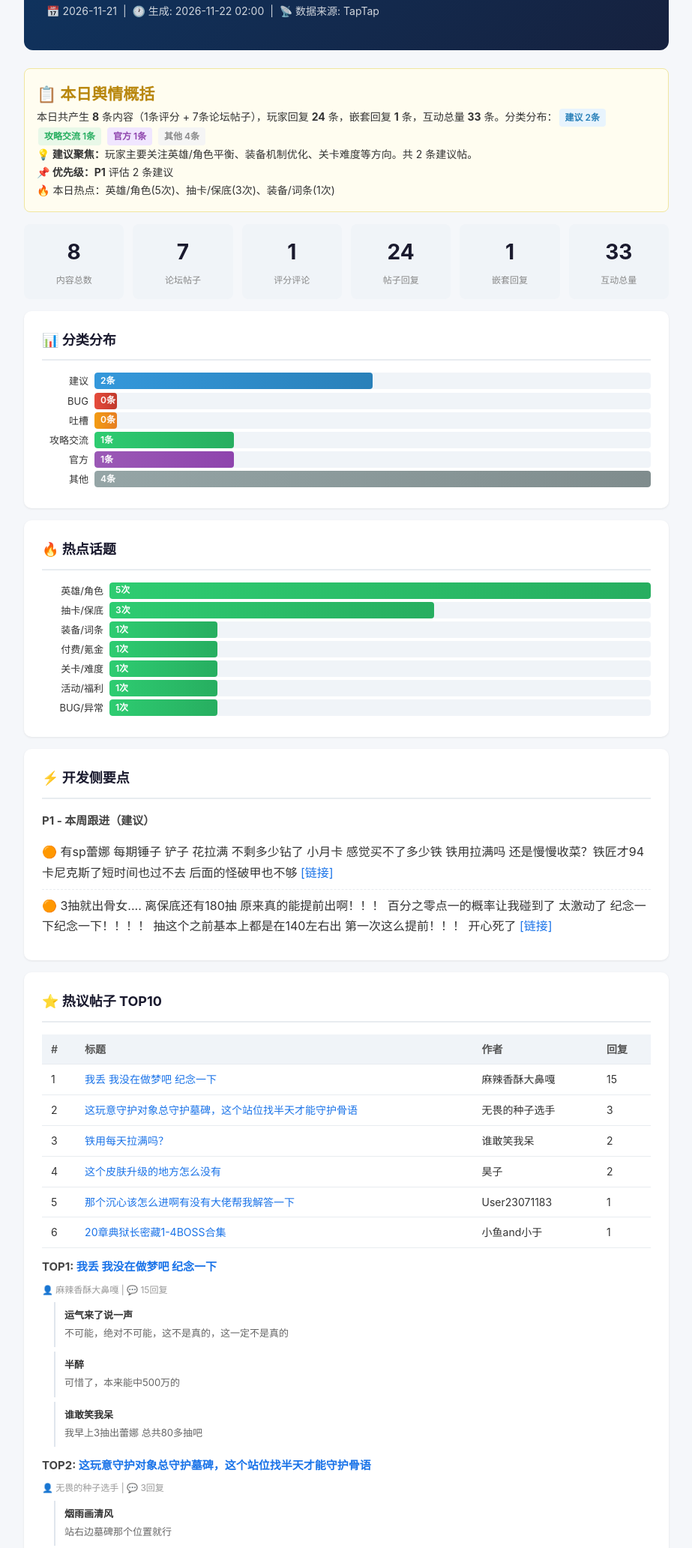
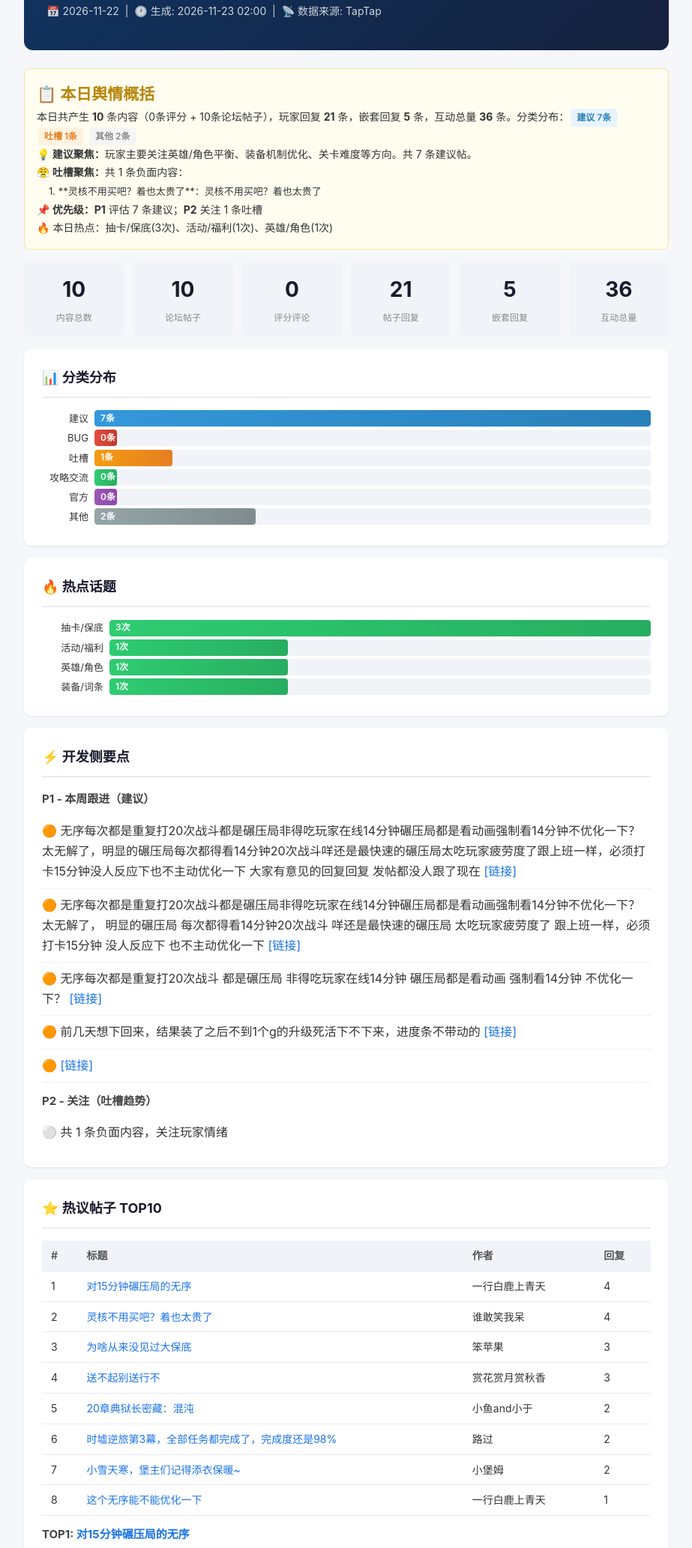
Before and after one commit to linyy663/dungeon4-monitor, a plain HTML site: page daily/index.html in a window 1280 px wide. Shown: the part 109-2174 px from the top of the page at 75% size, without its empty margins (178-1101 px from the left). Drawn offline with Linux system fonts and the light colour scheme.

Commit message:
deploy: 6bda1e94da36c2d338b74b09e0cc7ae26ed8d3a9

```diff
--- a/daily/index.html
+++ b/daily/index.html
@@ -3,7 +3,7 @@
 <head>
 <meta charset="utf-8">
 <meta name="viewport" content="width=device-width,initial-scale=1">
-<title>地下城堡4 TapTap舆情日报 2026-11-21</title>
+<title>地下城堡4 TapTap舆情日报 2026-11-22</title>
 <style>
 *{margin:0;padding:0;box-sizing:border-box}
 body{font-family:-apple-system,BlinkMacSystemFont,"Segoe UI",Roboto,sans-serif;background:#f5f7fa;color:#333;line-height:1.7}
@@ -66,95 +66,121 @@ a:hover{text-decoration:underline}
 <div class="container">
 <div class="header" style="background:linear-gradient(135deg,#0f3460,#16213e)">
 <h1>地下城堡4 TapTap 舆情日报</h1>
-<div class="meta">📅 2026-11-21 &nbsp;|&nbsp; 🕐 生成: 2026-11-22 02:00 &nbsp;|&nbsp; 📡 数据来源: TapTap</div>
+<div class="meta">📅 2026-11-22 &nbsp;|&nbsp; 🕐 生成: 2026-11-23 02:00 &nbsp;|&nbsp; 📡 数据来源: TapTap</div>
 </div>
 <div class="summary-box"><h2>📋 本日舆情概括</h2>
-<p>本日共产生 <strong>8</strong> 条内容（1条评分 + 7条论坛帖子），玩家回复 <strong>24</strong> 条，嵌套回复 <strong>1</strong> 条，互动总量 <strong>33</strong> 条。分类分布：<span class="tag tag-suggest">建议 2条</span> <span class="tag tag-guide">攻略交流 1条</span> <span class="tag tag-official">官方 1条</span> <span class="tag tag-other">其他 4条</span></p>
-<p><strong>💡 建议聚焦：</strong>玩家主要关注英雄/角色平衡、装备机制优化、关卡难度等方向。共 2 条建议帖。</p>
-<p><strong>📌 优先级：</strong><strong>P1</strong> 评估 2 条建议</p>
-<p>🔥 本日热点：英雄/角色(5次)、抽卡/保底(3次)、装备/词条(1次)</p>
+<p>本日共产生 <strong>10</strong> 条内容（0条评分 + 10条论坛帖子），玩家回复 <strong>21</strong> 条，嵌套回复 <strong>5</strong> 条，互动总量 <strong>36</strong> 条。分类分布：<span class="tag tag-suggest">建议 7条</span> <span class="tag tag-complain">吐槽 1条</span> <span class="tag tag-other">其他 2条</span></p>
+<p><strong>💡 建议聚焦：</strong>玩家主要关注英雄/角色平衡、装备机制优化、关卡难度等方向。共 7 条建议帖。</p>
+<p><strong>😤 吐槽聚焦：</strong>共 1 条负面内容：</p>
+<p style="margin:2px 0 2px 16px;font-size:13px">1. **灵核不用买吧？着也太贵了**：灵核不用买吧？着也太贵了</p>
+<p><strong>📌 优先级：</strong><strong>P1</strong> 评估 7 条建议；<strong>P2</strong> 关注 1 条吐槽</p>
+<p>🔥 本日热点：抽卡/保底(3次)、活动/福利(1次)、英雄/角色(1次)</p>
 </div>
 <div class="stats-grid">
-<div class="stat-box"><div class="num">8</div><div class="label">内容总数</div></div>
-<div class="stat-box"><div class="num">7</div><div class="label">论坛帖子</div></div>
-<div class="stat-box"><div class="num">1</div><div class="label">评分评论</div></div>
-<div class="stat-box"><div class="num">24</div><div class="label">帖子回复</div></div>
-<div class="stat-box"><div class="num">1</div><div class="label">嵌套回复</div></div>
-<div class="stat-box"><div class="num">33</div><div class="label">互动总量</div></div>
+<div class="stat-box"><div class="num">10</div><div class="label">内容总数</div></div>
+<div class="stat-box"><div class="num">10</div><div class="label">论坛帖子</div></div>
+<div class="stat-box"><div class="num">0</div><div class="label">评分评论</div></div>
+<div class="stat-box"><div class="num">21</div><div class="label">帖子回复</div></div>
+<div class="stat-box"><div class="num">5</div><div class="label">嵌套回复</div></div>
+<div class="stat-box"><div class="num">36</div><div class="label">互动总量</div></div>
 </div>
 <div class="card"><h2>📊 分类分布</h2>
-<div class="bar-chart"><div class="bar-label">建议</div><div class="bar-track"><div class="bar-fill bar-suggest" style="width:50%">2条</div></div></div>
+<div class="bar-chart"><div class="bar-label">建议</div><div class="bar-track"><div class="bar-fill bar-suggest" style="width:100%">7条</div></div></div>
 <div class="bar-chart"><div class="bar-label">BUG</div><div class="bar-track"><div class="bar-fill bar-bug" style="width:0%">0条</div></div></div>
-<div class="bar-chart"><div class="bar-label">吐槽</div><div class="bar-track"><div class="bar-fill bar-complain" style="width:0%">0条</div></div></div>
-<div class="bar-chart"><div class="bar-label">攻略交流</div><div class="bar-track"><div class="bar-fill bar-guide" style="width:25%">1条</div></div></div>
-<div class="bar-chart"><div class="bar-label">官方</div><div class="bar-track"><div class="bar-fill bar-official" style="width:25%">1条</div></div></div>
-<div class="bar-chart"><div class="bar-label">其他</div><div class="bar-track"><div class="bar-fill bar-other" style="width:100%">4条</div></div></div>
+<div class="bar-chart"><div class="bar-label">吐槽</div><div class="bar-track"><div class="bar-fill bar-complain" style="width:14%">1条</div></div></div>
+<div class="bar-chart"><div class="bar-label">攻略交流</div><div class="bar-track"><div class="bar-fill bar-guide" style="width:0%">0条</div></div></div>
+<div class="bar-chart"><div class="bar-label">官方</div><div class="bar-track"><div class="bar-fill bar-official" style="width:0%">0条</div></div></div>
+<div class="bar-chart"><div class="bar-label">其他</div><div class="bar-track"><div class="bar-fill bar-other" style="width:29%">2条</div></div></div>
 </div>
 <div class="card"><h2>🔥 热点话题</h2>
-<div class="bar-chart"><div class="bar-label" style="width:90px">英雄/角色</div><div class="bar-track"><div class="bar-fill bar-guide" style="width:100%">5次</div></div></div>
-<div class="bar-chart"><div class="bar-label" style="width:90px">抽卡/保底</div><div class="bar-track"><div class="bar-fill bar-guide" style="width:60%">3次</div></div></div>
-<div class="bar-chart"><div class="bar-label" style="width:90px">装备/词条</div><div class="bar-track"><div class="bar-fill bar-guide" style="width:20%">1次</div></div></div>
-<div class="bar-chart"><div class="bar-label" style="width:90px">付费/氪金</div><div class="bar-track"><div class="bar-fill bar-guide" style="width:20%">1次</div></div></div>
-<div class="bar-chart"><div class="bar-label" style="width:90px">关卡/难度</div><div class="bar-track"><div class="bar-fill bar-guide" style="width:20%">1次</div></div></div>
-<div class="bar-chart"><div class="bar-label" style="width:90px">活动/福利</div><div class="bar-track"><div class="bar-fill bar-guide" style="width:20%">1次</div></div></div>
-<div class="bar-chart"><div class="bar-label" style="width:90px">BUG/异常</div><div class="bar-track"><div class="bar-fill bar-guide" style="width:20%">1次</div></div></div>
+<div class="bar-chart"><div class="bar-label" style="width:90px">抽卡/保底</div><div class="bar-track"><div class="bar-fill bar-guide" style="width:100%">3次</div></div></div>
+<div class="bar-chart"><div class="bar-label" style="width:90px">活动/福利</div><div class="bar-track"><div class="bar-fill bar-guide" style="width:33%">1次</div></div></div>
+<div class="bar-chart"><div class="bar-label" style="width:90px">英雄/角色</div><div class="bar-track"><div class="bar-fill bar-guide" style="width:33%">1次</div></div></div>
+<div class="bar-chart"><div class="bar-label" style="width:90px">装备/词条</div><div class="bar-track"><div class="bar-fill bar-guide" style="width:33%">1次</div></div></div>
 </div>
 <div class="card"><h2>⚡ 开发侧要点</h2>
 <h3 class="p1">P1 - 本周跟进（建议）</h3>
-<div class="priority-item">🟠 有sp蕾娜 每期锤子 铲子 花拉满 不剩多少钻了 小月卡 感觉买不了多少铁
-铁用拉满吗 还是慢慢收菜？铁匠才94
-卡尼克斯了短时间也过不去 后面的怪破甲也不够
- <a href="https://www.taptap.cn/moment/873347409344727484" target="_blank">[链接]</a>
+<div class="priority-item">🟠 无序每次都是重复打20次战斗都是碾压局非得吃玩家在线14分钟碾压局都是看动画强制看14分钟不优化一下？太无解了，明显的碾压局每次都得看14分钟20次战斗咩还是最快速的碾压局太吃玩家疲劳度了跟上班一样，必须打卡15分钟没人反应下也不主动优化一下
+大家有意见的回复回复
+发帖都没人跟了现在
+ <a href="https://www.taptap.cn/moment/873683356636676857" target="_blank">[链接]</a>
 </div>
-<div class="priority-item">🟠 3抽就出骨女....
-离保底还有180抽 原来真的能提前出啊！！！
-百分之零点一的概率让我碰到了
-太激动了
-纪念一下纪念一下！！！！
-抽这个之前基本上都是在140左右出
-第一次这么提前！！！ 开心死了
- <a href="https://www.taptap.cn/moment/873069739587406029" target="_blank">[链接]</a>
+<div class="priority-item">🟠 无序每次都是重复打20次战斗都是碾压局非得吃玩家在线14分钟碾压局都是看动画强制看14分钟不优化一下？
+太无解了，
+明显的碾压局
+每次都得看14分钟20次战斗
+咩还是最快速的碾压局
+太吃玩家疲劳度了
+跟上班一样，必须打卡15分钟
+没人反应下
+也不主动优化一下
+ <a href="https://www.taptap.cn/moment/873683120392506959" target="_blank">[链接]</a>
+</div>
+<div class="priority-item">🟠 无序每次都是重复打20次战斗
+都是碾压局
+非得吃玩家在线14分钟
+碾压局都是看动画
+强制看14分钟
+不优化一下？
+ <a href="https://www.taptap.cn/moment/873682695660504827" target="_blank">[链接]</a>
+</div>
+<div class="priority-item">🟠 前几天想下回来，结果装了之后不到1个g的升级死活下不下来，进度条不带动的
+ <a href="https://www.taptap.cn/moment/873671372310580050" target="_blank">[链接]</a>
+</div>
+<div class="priority-item">🟠
+ <a href="https://www.taptap.cn/moment/873606321054681645" target="_blank">[链接]</a>
+</div>
+<h3 class="p2">P2 - 关注（吐槽趋势）</h3>
+<div class="priority-item">⚪ 共 1 条负面内容，关注玩家情绪</div>
+</div>
+<div class="card"><h2>⭐ 热议帖子 TOP10</h2><table><tr><th>#</th><th>标题</th><th>作者</th><th>回复</th></tr>
+<tr><td>1</td><td><a href="https://www.taptap.cn/moment/873683356636676857" target="_blank">对15分钟碾压局的无序</a></td><td>一行白鹿上青天</td><td>4</td></tr>
+<tr><td>2</td><td><a href="https://www.taptap.cn/moment/873543665136436569" target="_blank">灵核不用买吧？着也太贵了</a></td><td>谁敢笑我呆</td><td>4</td></tr>
+<tr><td>3</td><td><a href="https://www.taptap.cn/moment/873606321054681645" target="_blank">为啥从来没见过大保底</a></td><td>笨苹果</td><td>3</td></tr>
+<tr><td>4</td><td><a href="https://www.taptap.cn/moment/873501854594501619" target="_blank">送不起别送行不</a></td><td>赏花赏月赏秋香</td><td>3</td></tr>
+<tr><td>5</td><td><a href="https://www.taptap.cn/moment/873623986678793662" target="_blank">20章典狱长密藏：混沌</a></td><td>小鱼and小于</td><td>2</td></tr>
+<tr><td>6</td><td><a href="https://www.taptap.cn/moment/873615611417069853" target="_blank">时墟逆旅第3幕，全部任务都完成了，完成度还是98%</a></td><td>路过</td><td>2</td></tr>
+<tr><td>7</td><td><a href="https://www.taptap.cn/moment/872908465662592739" target="_blank">小雪天寒，堡主们记得添衣保暖~</a></td><td>小堡姆</td><td>2</td></tr>
+<tr><td>8</td><td><a href="https://www.taptap.cn/moment/873683120392506959" target="_blank">这个无序能不能优化一下</a></td><td>一行白鹿上青天</td><td>1</td></tr>
+</table>
+<h3>TOP1: <a href="https://www.taptap.cn/moment/873683356636676857" target="_blank">对15分钟碾压局的无序</a></h3>
+<div class="item-meta">👤 一行白鹿上青天  |  💬 4回复</div>
+<div class="comment-thread"><div class="comment-user">地下城堡4小堡安</div><div class="comment-text">堡主你好，你的建议我们已收到，后续会尽量考虑优化，具体进度尽请期待</div>
+</div>
+<div class="comment-thread"><div class="comment-user">独一无二的指挥官</div><div class="comment-text">刚出无序就有人提过 就是不听</div>
+</div>
+<div class="comment-thread"><div class="comment-user">，</div><div class="comment-text">不用审神力，不选buff ，可以压缩到8分钟左右</div>
+</div>
+<h3>TOP2: <a href="https://www.taptap.cn/moment/873543665136436569" target="_blank">灵核不用买吧？着也太贵了</a></h3>
+<div class="item-meta">👤 谁敢笑我呆  |  💬 4回复</div>
+<div class="comment-thread"><div class="comment-user">小鱼and小于</div><div class="comment-text">100级酒馆以后再买</div>
+<div class="comment-thread"><div class="comment-user">↳ 谁敢笑我呆</div><div class="comment-text">好</div></div>
+</div>
+<div class="comment-thread"><div class="comment-user">黑崎一护</div><div class="comment-text">等级这个不着急，100潜力后再考虑这个</div>
+</div>
+<div class="comment-thread"><div class="comment-user">仙灵女巫阿木木</div><div class="comment-text">你不买怎么升技能？</div>
+<div class="comment-thread"><div class="comment-user">↳ 谁敢笑我呆</div><div class="comment-text">才玩一个月 酒馆都不够等级</div></div>
+</div>
+<h3>TOP3: <a href="https://www.taptap.cn/moment/873606321054681645" target="_blank">为啥从来没见过大保底</a></h3>
+<div class="item-meta">👤 笨苹果  |  💬 3回复</div>
+<div class="comment-thread"><div class="comment-user">勾栏听曲</div><div class="comment-text">108.9左右有个96/97保底</div>
+</div>
+<div class="comment-thread"><div class="comment-user">，</div><div class="comment-text">第一个好像是105.5左右加油，还差点</div>
+</div>
+<div class="comment-thread"><div class="comment-user">cy</div><div class="comment-text">可能还没到刷新次数，记得得2500次</div>
 </div>
 </div>
-<div class="card"><h2>⭐ 热议帖子 TOP10</h2><table><tr><th>#</th><th>标题</th><th>作者</th><th>回复</th></tr>
-<tr><td>1</td><td><a href="https://www.taptap.cn/moment/873069739587406029" target="_blank">我丢 我没在做梦吧 纪念一下</a></td><td>麻辣香酥大鼻嘎</td><td>15</td></tr>
-<tr><td>2</td><td><a href="https://www.taptap.cn/moment/873329836947410674" target="_blank">这玩意守护对象总守护墓碑，这个站位找半天才能守护骨语</a></td><td>无畏的种子选手</td><td>3</td></tr>
-<tr><td>3</td><td><a href="https://www.taptap.cn/moment/873347409344727484" target="_blank">铁用每天拉满吗？</a></td><td>谁敢笑我呆</td><td>2</td></tr>
-<tr><td>4</td><td><a href="https://www.taptap.cn/moment/873271666594021633" target="_blank">这个皮肤升级的地方怎么没有</a></td><td>昊子</td><td>2</td></tr>
-<tr><td>5</td><td><a href="https://www.taptap.cn/moment/873331817543895552" target="_blank">那个沉心该怎么进啊有没有大佬帮我解答一下</a></td><td>User23071183</td><td>1</td></tr>
-<tr><td>6</td><td><a href="https://www.taptap.cn/moment/873264616958855882" target="_blank">20章典狱长密藏1-4BOSS合集</a></td><td>小鱼and小于</td><td>1</td></tr>
-</table>
-<h3>TOP1: <a href="https://www.taptap.cn/moment/873069739587406029" target="_blank">我丢 我没在做梦吧 纪念一下</a></h3>
-<div class="item-meta">👤 麻辣香酥大鼻嘎  |  💬 15回复</div>
-<div class="comment-thread"><div class="comment-user">运气来了说一声</div><div class="comment-text">不可能，绝对不可能，这不是真的，这一定不是真的</div>
+<div class="card"><h2>📋 本日全部论坛帖子 (10条)</h2>
+<div class="item-row"><span class="tag tag-suggest">建议</span> <span class="item-title"><a href="https://www.taptap.cn/moment/873683356636676857" target="_blank">1. 对15分钟碾压局的无序</a></span> <span class="item-meta">👤 一行白鹿上青天  💬 4回复</span></div>
+<div class="item-row"><span class="tag tag-suggest">建议</span> <span class="item-title"><a href="https://www.taptap.cn/moment/873683120392506959" target="_blank">2. 这个无序能不能优化一下</a></span> <span class="item-meta">👤 一行白鹿上青天  💬 1回复</span></div>
+<div class="item-row"><span class="tag tag-suggest">建议</span> <span class="item-title"><a href="https://www.taptap.cn/moment/873682695660504827" target="_blank">3. 特意记录一下</a></span> <span class="item-meta">👤 一行白鹿上青天  💬 0回复</span></div>
+<div class="item-row"><span class="tag tag-suggest">建议</span> <span class="item-title"><a href="https://www.taptap.cn/moment/873671372310580050" target="_blank">4. 下载更新慢的要死</a></span> <span class="item-meta">👤 未设置昵称  💬 0回复</span></div>
+<div class="item-row"><span class="tag tag-other">其他</span> <span class="item-title"><a href="https://www.taptap.cn/moment/873623986678793662" target="_blank">5. 20章典狱长密藏：混沌</a></span> <span class="item-meta">👤 小鱼and小于  💬 2回复</span></div>
+<div class="item-row"><span class="tag tag-other">其他</span> <span class="item-title"><a href="https://www.taptap.cn/moment/873615611417069853" target="_blank">6. 时墟逆旅第3幕，全部任务都完成了，完成度还是98%</a></span> <span class="item-meta">👤 路过  💬 2回复</span></div>
+<div class="item-row"><span class="tag tag-suggest">建议</span> <span class="item-title"><a href="https://www.taptap.cn/moment/873606321054681645" target="_blank">7. 为啥从来没见过大保底</a></span> <span class="item-meta">👤 笨苹果  💬 3回复</span></div>
+<div class="item-row"><span class="tag tag-complain">吐槽</span> <span class="item-title"><a href="https://www.taptap.cn/moment/873543665136436569" target="_blank">8. 灵核不用买吧？着也太贵了</a></span> <span class="item-meta">👤 谁敢笑我呆  💬 4回复</span></div>
+<div class="item-row"><span class="tag tag-suggest">建议</span> <span class="item-title"><a href="https://www.taptap.cn/moment/872908465662592739" target="_blank">9. 小雪天寒，堡主们记得添衣保暖~</a></span> <span class="item-meta">👤 小堡姆  💬 2回复</span></div>
+<div class="item-row"><span class="tag tag-suggest">建议</span> <span class="item-title"><a href="https://www.taptap.cn/moment/873501854594501619" target="_blank">10. 送不起别送行不</a></span> <span class="item-meta">👤 赏花赏月赏秋香  💬 3回复</span></div>
 </div>
-<div class="comment-thread"><div class="comment-user">半醉</div><div class="comment-text">可惜了，本来能中500万的</div>
-</div>
-<div class="comment-thread"><div class="comment-user">谁敢笑我呆</div><div class="comment-text">我早上3抽出蕾娜 总共80多抽吧</div>
-</div>
-<h3>TOP2: <a href="https://www.taptap.cn/moment/873329836947410674" target="_blank">这玩意守护对象总守护墓碑，这个站位找半天才能守护骨语</a></h3>
-<div class="item-meta">👤 无畏的种子选手  |  💬 3回复</div>
-<div class="comment-thread"><div class="comment-user">烟雨画清风</div><div class="comment-text">站右边墓碑那个位置就行</div>
-</div>
-<div class="comment-thread"><div class="comment-user">消磨无聊时光</div><div class="comment-text">按最近方向顺时针</div>
-</div>
-<div class="comment-thread"><div class="comment-user">无畏的种子选手</div><div class="comment-text">只能站骨语正后方</div>
-</div>
-<h3>TOP3: <a href="https://www.taptap.cn/moment/873347409344727484" target="_blank">铁用每天拉满吗？</a></h3>
-<div class="item-meta">👤 谁敢笑我呆  |  💬 2回复</div>
-<div class="comment-thread"><div class="comment-user">User393247986</div><div class="comment-text">最少拉到110 先过卢莫斯 现在可以先囤 过几天有活动</div>
-</div>
-<div class="comment-thread"><div class="comment-user">User23071183</div><div class="comment-text">慢慢玩呗不充钱的话</div>
-</div>
-</div>
-<div class="card"><h2>📋 本日全部论坛帖子 (7条)</h2>
-<div class="item-row"><span class="tag tag-suggest">建议</span> <span class="item-title"><a href="https://www.taptap.cn/moment/873347409344727484" target="_blank">1. 铁用每天拉满吗？</a></span> <span class="item-meta">👤 谁敢笑我呆  💬 2回复</span></div>
-<div class="item-row"><span class="tag tag-guide">攻略交流</span> <span class="item-title"><a href="https://www.taptap.cn/moment/873331817543895552" target="_blank">2. 那个沉心该怎么进啊有没有大佬帮我解答一下</a></span> <span class="item-meta">👤 User23071183  💬 1回复</span></div>
-<div class="item-row"><span class="tag tag-other">其他</span> <span class="item-title"><a href="https://www.taptap.cn/moment/873329836947410674" target="_blank">3. 这玩意守护对象总守护墓碑，这个站位找半天才能守护骨语</a></span> <span class="item-meta">👤 无畏的种子选手  💬 3回复</span></div>
-<div class="item-row"><span class="tag tag-official">官方</span> <span class="item-title"><a href="https://www.taptap.cn/moment/873271666594021633" target="_blank">4. 这个皮肤升级的地方怎么没有</a></span> <span class="item-meta">👤 昊子  💬 2回复</span></div>
-<div class="item-row"><span class="tag tag-other">其他</span> <span class="item-title"><a href="https://www.taptap.cn/moment/873267395731391008" target="_blank">5. 20章典狱长密藏：深渊巨龙</a></span> <span class="item-meta">👤 小鱼and小于  💬 0回复</span></div>
-<div class="item-row"><span class="tag tag-other">其他</span> <span class="item-title"><a href="https://www.taptap.cn/moment/873264616958855882" target="_blank">6. 20章典狱长密藏1-4BOSS合集</a></span> <span class="item-meta">👤 小鱼and小于  💬 1回复</span></div>
-<div class="item-row"><span class="tag tag-suggest">建议</span> <span class="item-title"><a href="https://www.taptap.cn/moment/873069739587406029" target="_blank">7. 我丢 我没在做梦吧 纪念一下</a></span> <span class="item-meta">👤 麻辣香酥大鼻嘎  💬 15回复</span></div>
-</div>
-<div class="footer">日报由 TapTap 舆情监控系统自动生成 | 2026-11-21 | 2026-11-22 02:00</div>
+<div class="footer">日报由 TapTap 舆情监控系统自动生成 | 2026-11-22 | 2026-11-23 02:00</div>
 </div></body></html>
```
Also changed, not shown: dungeon4/daily/index.html (+102 -76 lines), index.html (+1 -1 lines).
